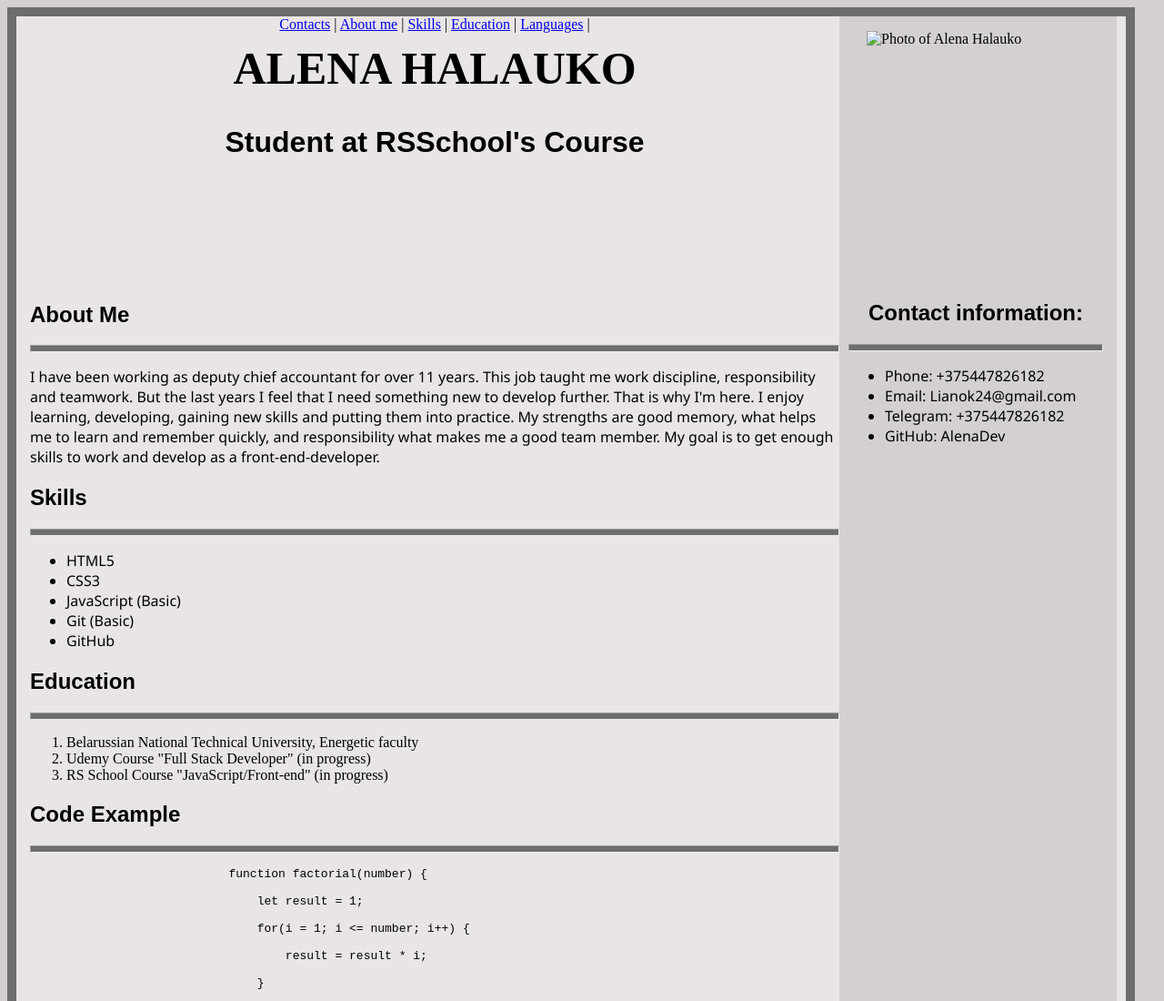
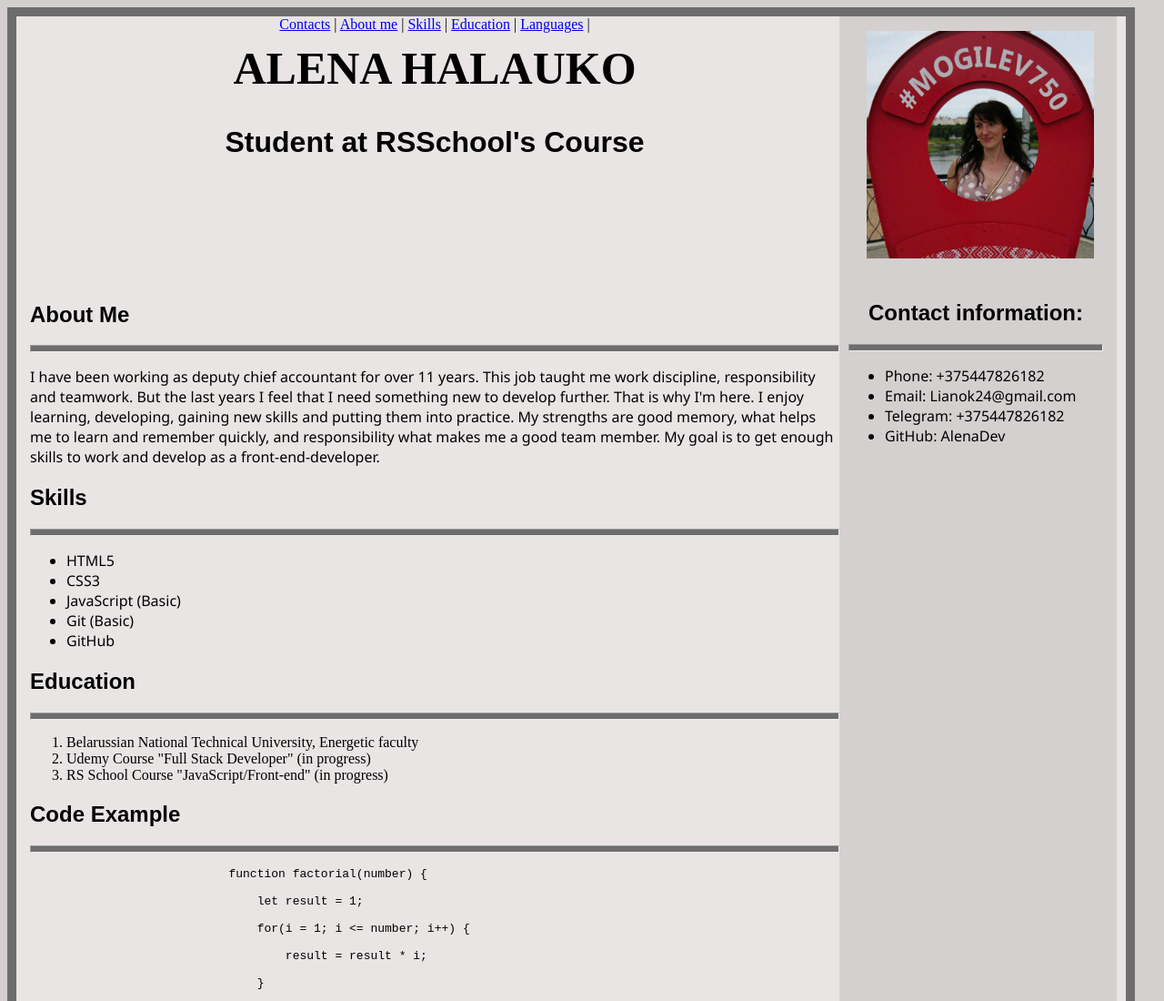
Before and after one commit to AlenaDev/rsschool-cv, a plain HTML site: page index.html in a window 1280 px wide. Shown: the top 1100 px of the page at 91% size. Drawn offline with Linux system fonts and the light colour scheme.

Commit message:
feat: add avatar link

```diff
--- a/index.html
+++ b/index.html
@@ -95,7 +95,7 @@
         </div>
         <div class="right-column">
             <figure>
-                <img src="photo_2021-09-13_21-06-37.jpg" alt="Photo of Alena Halauko"
+                <img src="img/photo_2021-09-13_21-06-37.jpg" alt="Photo of Alena Halauko"
                 width="250" height="250">
             </figure>
             <aside>
```
Also changed, not shown: img/photo_2021-09-13_21-06-37.jpg (added).
